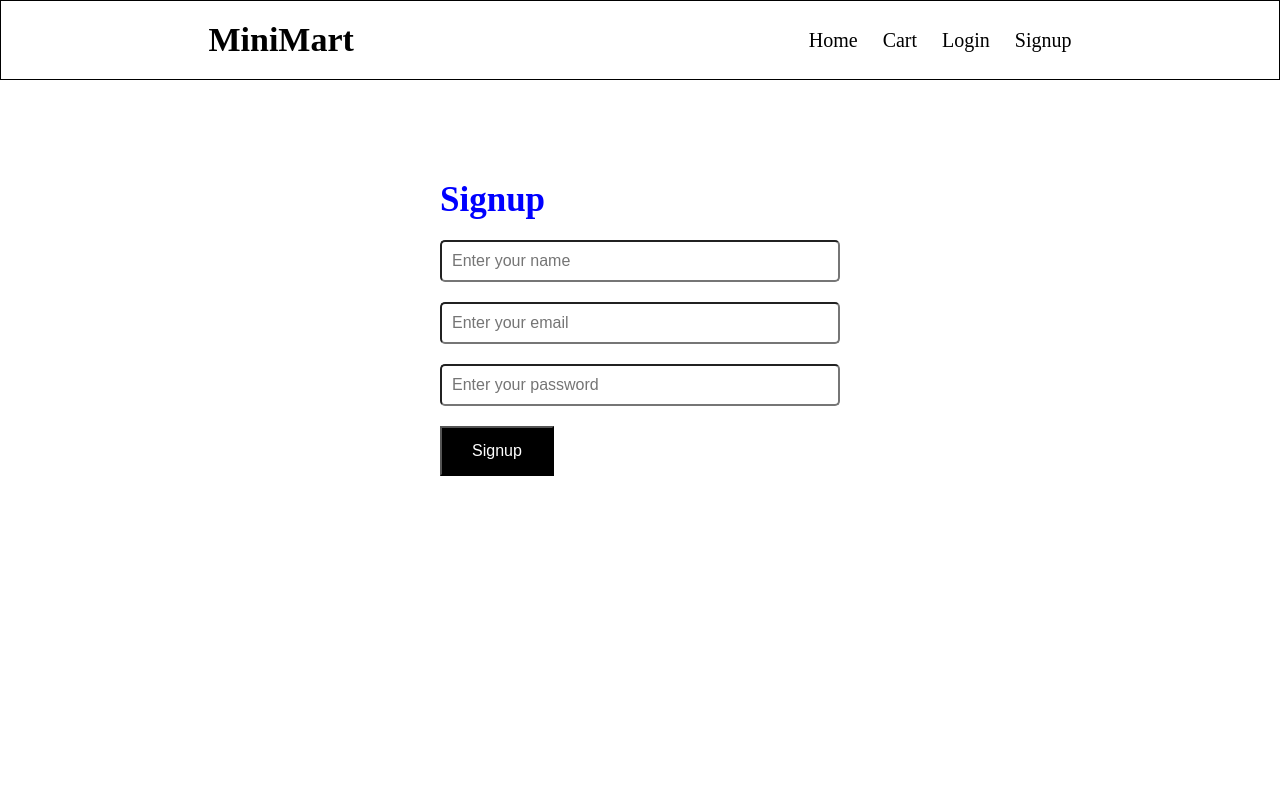
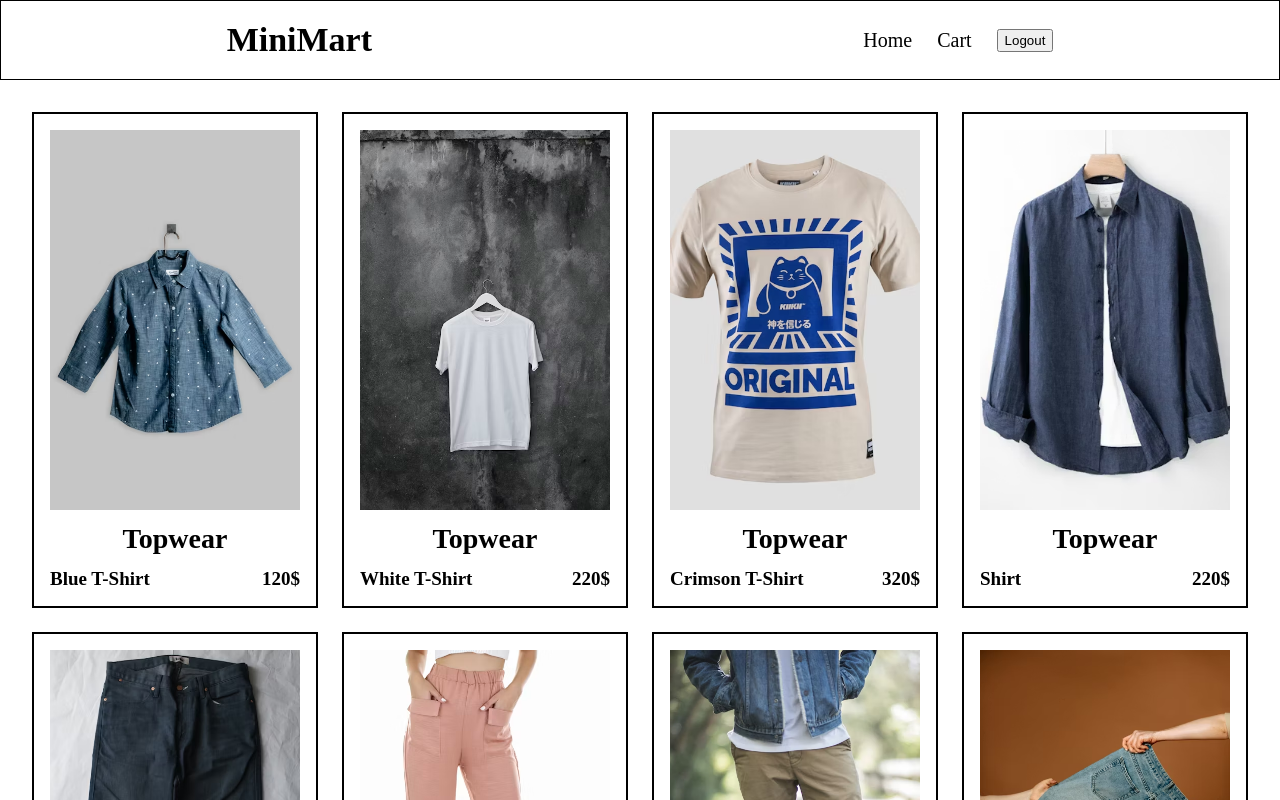
Before and after one commit to IblameNavin/MiniMart, a React app: page / in a window 1280 px wide. Before the commit this address led to /signup. Shown: the top 800 px of the page. Built offline with nearby package versions, Linux system fonts and the light colour scheme; sample sign-in values are in the browser's storage; the HTML template or start-up script is replaced by a standard one.

Commit message:
SignUp Logic Done

```diff
--- a/src/App.jsx
+++ b/src/App.jsx
@@ -23,11 +23,11 @@ export const App = () => {
 
   return (
     <>
-    <Navbar/>
+    <Navbar user = {user} setUser = {setUser} />
   <Routes>
     <Route path = "/" element = {<ProtectedRoute user = {user} > <Home/> </ProtectedRoute>}> </Route>
     <Route path = "/login" element = {<Login/>}> </Route>
-    <Route path = "/signup" element = {  <SignUp/>}> </Route>
+    <Route path = "/signup" element = {  <SignUp setUser = {setUser}/>}> </Route>
     <Route path = "/cart" element = {<ProtectedRoute user={user}> <Cart/> </ProtectedRoute>}> </Route>
   </Routes>
     </>
--- a/src/components/Navbar/Navbar.jsx
+++ b/src/components/Navbar/Navbar.jsx
@@ -1,9 +1,17 @@
 import React from 'react'
 import styles from "./Navbar.module.css"
-import { Link } from "react-router-dom"
+import { Link, useNavigate } from "react-router-dom"
 
 
-const Navbar = () => {
+const Navbar = ({user, setUser}) => {
+
+    const navigate = useNavigate()
+
+    const handleLogout = ()=>{
+        localStorage.removeItem("currentUser")
+        setUser(null)
+        navigate("/login")
+    }
   return (
     <>
     <div className = {styles.outerDiv} >
@@ -12,10 +20,18 @@ const Navbar = () => {
         </div>
         <div>
             <ul className = {styles.ul}>
+                {user != null ?
+                <>
                 <li><Link className = {styles.a}  to = "/" >Home</Link></li>
                 <li><Link className = {styles.a}  to = "/cart">Cart</Link></li>
+                <button onClick={handleLogout}>Logout</button>
+                </>
+                :
+                <>
                 <li><Link className = {styles.a}  to = "/login">Login</Link></li>
                 <li><Link className = {styles.a}  to = "/signup">Signup</Link></li>
+                </>
+            }
             </ul>
         </div>
     </div>
--- a/src/pages/Home/Home.jsx
+++ b/src/pages/Home/Home.jsx
@@ -1,8 +1,19 @@
-import React from 'react'
+import React, { useEffect } from 'react'
 import { ProductCards } from '../../data/products'
 import styles from "./Home.module.css"
+import { useNavigate } from 'react-router-dom'
 
 export const Home = () => {
+
+   const navigate = useNavigate()
+
+   // Refreshing home wont erase the data
+  useEffect(() => {
+    const currentUser = JSON.parse(localStorage.getItem("currentUser"))
+    if(currentUser) return navigate("/")
+  // eslint-disable-next-line react-hooks/exhaustive-deps
+  }, [])
+
   return (
     <>
 
--- a/src/pages/Login/Login.jsx
+++ b/src/pages/Login/Login.jsx
@@ -2,18 +2,23 @@ import styles from "./Login.module.css"
 import React from 'react'
 
 export const Login = () => {
+  const handleSubmit = (e)=>{
+    e.preventDefault()
+  }
   return (
     <>
     <div className= {styles.outerDiv}>
-        <div className={styles.container}>
+        {/* <div className={styles.container}> */}
+          <form onSubmit={handleSubmit} className={styles.container}>
              <h2 className={styles.h2}>Login</h2>
              <input className={styles.input} type="email" label = "email" placeholder="Enter your email" />
              <input className={styles.input} type="password" label = "password" placeholder="Enter your password" />
              <div className={styles.btnWrapper}>
              <button className={styles.button}>Login</button>
              </div>
+          </form>
         </div>
-    </div>
+    {/* </div> */}
     </>
   )
 }
--- a/src/pages/Signup/SignUp.jsx
+++ b/src/pages/Signup/SignUp.jsx
@@ -1,20 +1,53 @@
+import { useNavigate } from "react-router-dom"
 import styles from "./SignUp.module.css"
-import React from 'react'
+import React, { useState } from 'react'
 
-export const SignUp = () => {
+export const SignUp = ({setUser}) => {
+  const [name, setName] = useState("")
+  const [email, setEmail] = useState("")
+  const [password, setPassword] = useState("")
+
+   const navigate = useNavigate()
+
+  const handleSubmit = (e)=>{
+    e.preventDefault()
+
+    const users = JSON.parse(localStorage.getItem("users")) || []
+
+    const user = users.some((e)=>{
+      return e.email === email
+    })
+
+    if(user){
+      return alert("Email already exists")
+    }
+
+
+
+    const newUser = {name, email, password}
+    const updatedUser =[...users, newUser]
+    localStorage.setItem("users", JSON.stringify(updatedUser))
+    localStorage.setItem("currentUser", JSON.stringify(newUser))
+    setUser(newUser)
+    navigate("/")
+  }
+
+
   return (
     <>
     <div className= {styles.outerDiv}>
-        <div className={styles.container}>
+
+             <form onSubmit={handleSubmit} className={styles.container}>
              <h2 className={styles.h2}>Signup</h2>
-             <input className={styles.input} type="name" label = "name" placeholder="Enter your name" />
-             <input className={styles.input} type="email" label = "email" placeholder="Enter your email" />
-             <input className={styles.input} type="password" label = "password" placeholder="Enter your password" />
+             <input className={styles.input} type="text" placeholder="Enter your name" value={name} onChange={(e)=>setName(e.target.value)} />
+             <input className={styles.input} type="email" placeholder="Enter your email" value={email} onChange={(e)=>setEmail(e.target.value)} />
+             <input className={styles.input} type="password" placeholder="Enter your password" value={password} onChange={(e)=>setPassword(e.target.value)} />
              <div className={styles.btnWrapper}>
              <button className={styles.button}>Signup</button>
              </div>
+             </form>
         </div>
-    </div>
+
     </>
   )
 }
```
